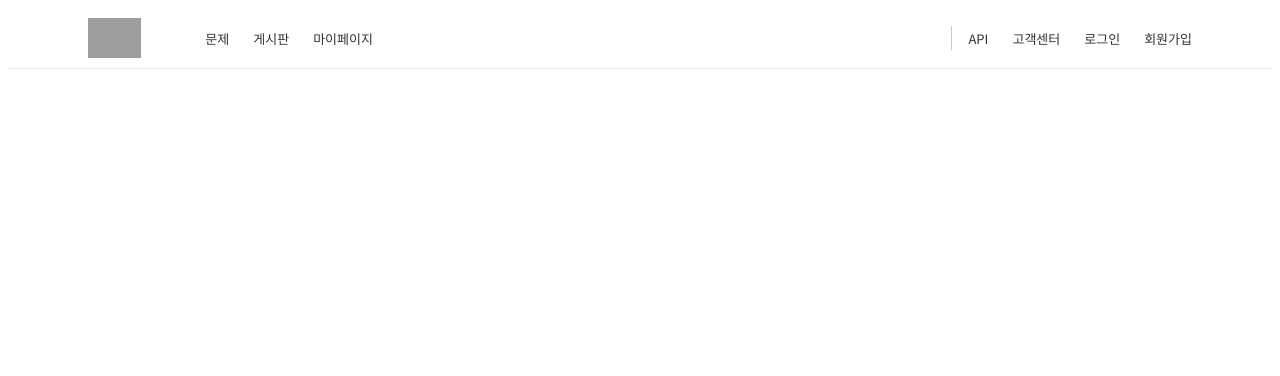
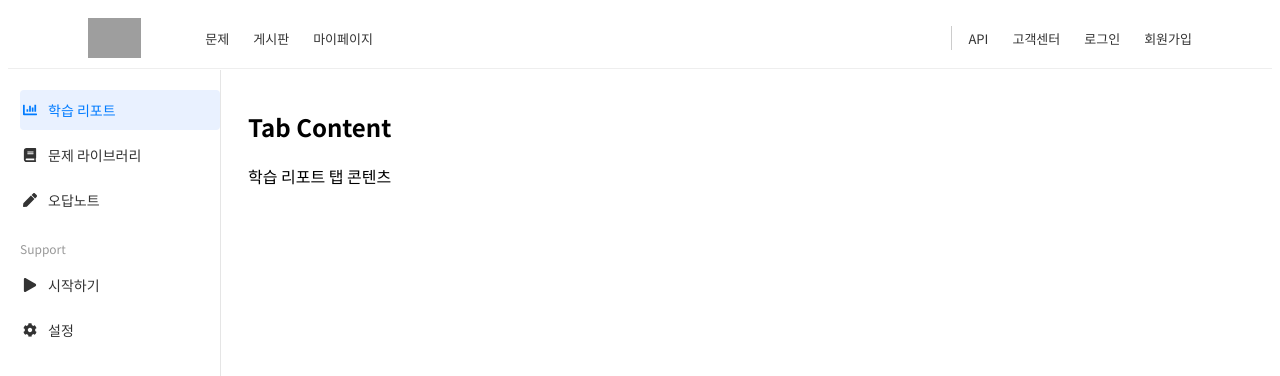
Before and after one commit to reo91004/OJP-Client, a React (Vite) app: page /mypages in a window 1280 px wide. Shown: the top 376 px of the page. Built offline with nearby package versions, Linux system fonts and the light colour scheme; grey boxes are pictures that could not be loaded.

Commit message:
feat: mypages sidebar and tab, global font

```diff
--- a/package.json
+++ b/package.json
@@ -14,6 +14,7 @@
     "axios": "^1.7.9",
     "react": "^18.3.1",
     "react-dom": "^18.3.1",
+    "react-icons": "^5.4.0",
     "react-redux": "^8.1.3",
     "react-router-dom": "^7.1.5",
     "redux": "^5.0.1"
--- a/src/App.jsx
+++ b/src/App.jsx
@@ -4,6 +4,7 @@ import './App.css'
 import axios from 'axios'
 import Box from './components/Navbar'
 import Navbar from './components/Navbar'
+import Sidebar from './components/Sidebar'
 
 function App() {
   const [loggedIn, setLoggedIn] = useState(false);
@@ -19,6 +20,11 @@ function App() {
         <Route path="/" element={ <div>
           <div className = "main-bg"></div>
         </div> } />
+        <Route path="/mypages" element = {
+          <>
+            <Sidebar></Sidebar>
+          </>
+        }/>
         <Route path="/login" element = {<>로그인페이지</>}/>
 
       </Routes>
--- a/src/components/Navbar.jsx
+++ b/src/components/Navbar.jsx
@@ -11,7 +11,7 @@ function Navbar({ isLoggedIn }) {
         <ul className="navbar-menu-left">
           <li>문제</li>
           <li>게시판</li>
-          <li>마이페이지</li>
+          <li href ="/mypages">마이페이지</li>
         </ul>
       </div>
 
--- /dev/null
+++ b/src/components/Sidebar.css
@@ -0,0 +1,65 @@
+/* Sidebar.css */
+.sidebar {
+  position: fixed;     /* Remains fixed on the left */
+  top: 0;
+  left: 0;
+  width: 220px;
+  height: 100vh;       /* Full viewport height */
+  background-color: #fff;
+  border-right: 1px solid #e5e5e5;
+  overflow: hidden;    /* Or use 'auto' if you have lots of menu items */
+  padding-top: 20px;
+  margin-top: 70px;
+}
+
+.sidebar__title {
+  margin-left: 20px;
+  margin-bottom: 10px;
+  font-weight: bold;
+}
+
+.sidebar__menu {
+  list-style: none;
+  margin: 0;
+  padding: 0 0 0 20px;
+}
+
+.sidebar__menu-item {
+  display: flex;
+  align-items: center;
+  gap: 8px;            /* Space between icon & label */
+  height: 40px;
+  margin-bottom: 5px;
+  color: #333;
+  font-size: 14px;
+  cursor: pointer;
+  border-radius: 4px;
+  transition: background-color 0.2s;
+}
+
+.sidebar__menu-item:hover {
+  background-color: #f5f5f5;
+}
+
+.sidebar__menu-item.active {
+  background-color: #E9F1FF;
+  color: #007bff;
+}
+
+.sidebar__icon {
+  display: flex;
+  align-items: center;
+  justify-content: center;
+  width: 20px;
+}
+
+.sidebar__support-label {
+  margin: 20px 0 8px 20px;
+  font-size: 12px;
+  color: #999;
+}
+
+.sidebar__content {
+  margin-left: 220px;  /* So the main content is to the right of the sidebar */
+  padding: 20px;
+}
--- /dev/null
+++ b/src/components/Sidebar.jsx
@@ -0,0 +1,94 @@
+// Sidebar.jsx
+import React, { useState } from "react";
+import {
+  FaChartBar,
+  FaBook,
+  FaPen,
+  FaPlay,
+  FaCog
+} from "react-icons/fa";
+import "./Sidebar.css";
+
+function Sidebar() {
+  // Track which "tab" or menu item is active
+  const [activeTab, setActiveTab] = useState("report");
+
+  const mainMenuItems = [
+    { id: "report", label: "학습 리포트", icon: <FaChartBar /> },
+    { id: "library", label: "문제 라이브러리", icon: <FaBook /> },
+    { id: "notes",   label: "오답노트", icon: <FaPen /> }
+  ];
+
+  const supportMenuItems = [
+    { id: "start",   label: "시작하기", icon: <FaPlay /> },
+    { id: "settings", label: "설정", icon: <FaCog /> }
+  ];
+
+  const handleMenuClick = (menuId) => {
+    setActiveTab(menuId);
+  };
+
+  // Simple demonstration of "different tab menus"
+  let content;
+  switch (activeTab) {
+    case "report":
+      content = <div>학습 리포트 탭 콘텐츠</div>;
+      break;
+    case "library":
+      content = <div>문제 라이브러리 탭 콘텐츠</div>;
+      break;
+    case "notes":
+      content = <div>오답노트 탭 콘텐츠</div>;
+      break;
+    case "start":
+      content = <div>시작하기 탭 콘텐츠</div>;
+      break;
+    case "settings":
+      content = <div>설정 탭 콘텐츠</div>;
+      break;
+    default:
+      content = <div>학습 리포트 탭 콘텐츠</div>;
+  }
+
+  return (
+    <>
+      {/* Sidebar */}
+      <nav className="sidebar">
+        <ul className="sidebar__menu">
+          {mainMenuItems.map((item) => (
+            <li
+              key={item.id}
+              className={`sidebar__menu-item ${activeTab === item.id ? "active" : ""}`}
+              onClick={() => handleMenuClick(item.id)}
+            >
+              <span className="sidebar__icon">{item.icon}</span>
+              <span>{item.label}</span>
+            </li>
+          ))}
+        </ul>
+
+        <div className="sidebar__support-label">Support</div>
+        <ul className="sidebar__menu">
+          {supportMenuItems.map((item) => (
+            <li
+              key={item.id}
+              className={`sidebar__menu-item ${activeTab === item.id ? "active" : ""}`}
+              onClick={() => handleMenuClick(item.id)}
+            >
+              <span className="sidebar__icon">{item.icon}</span>
+              <span>{item.label}</span>
+            </li>
+          ))}
+        </ul>
+      </nav>
+
+      {/* Main Content Area (to the right) */}
+      <div className="sidebar__content">
+        <h2>Tab Content</h2>
+        {content}
+      </div>
+    </>
+  );
+}
+
+export default Sidebar;
--- a/src/index.css
+++ b/src/index.css
@@ -0,0 +1,6 @@
+@import url('https://fonts.googleapis.com/css2?family=Noto+Sans+KR:wght@400;700&display=swap');
+
+
+:root {
+  font-family: 'Noto Sans KR', sans-serif; /* Apply the font */
+}
```
Also changed, not shown: 1 other file (tests, documents, lock files or other folders).
